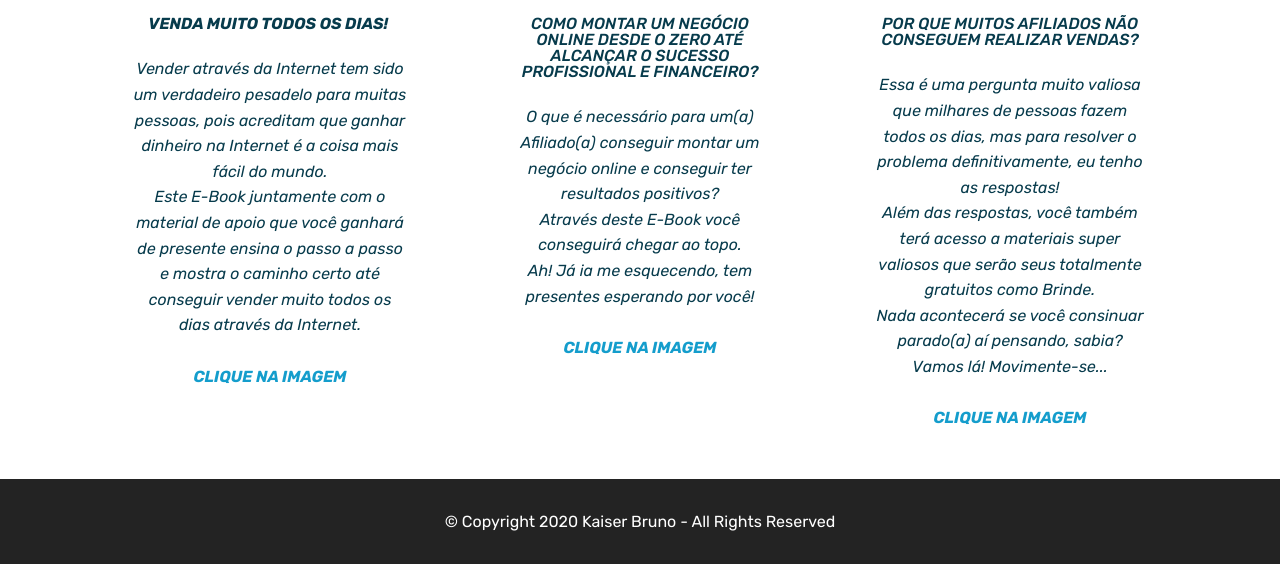
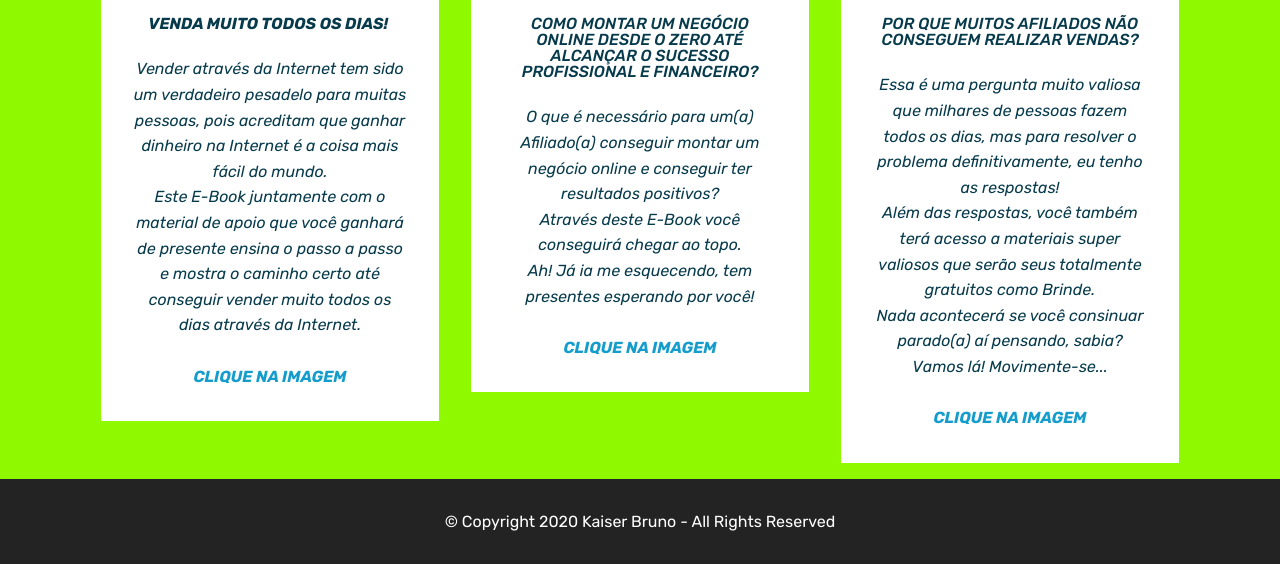
Before and after one commit to kaiserbruno/ebooks, a plain HTML site: page index.html in a window 1280 px wide. Shown: the part 611-1175 px from the top of the page. Drawn offline with Linux system fonts and the light colour scheme.

Commit message:
create github pages

```diff
--- a/assets/mobirise/css/mbr-additional.css
+++ b/assets/mobirise/css/mbr-additional.css
@@ -713,7 +713,7 @@ section.lazy-placeholder:after {
 .cid-s1rIOv8RTz {
   padding-top: 15px;
   padding-bottom: 0px;
-  background-color: #ffffff;
+  background-color: #8ff900;
 }
 .cid-s1rIOv8RTz .mbr-section-subtitle,
 .cid-s1rIOv8RTz .mbr-text {
```
Also changed, not shown: home.html (+1 -1 lines), 1 other file.
